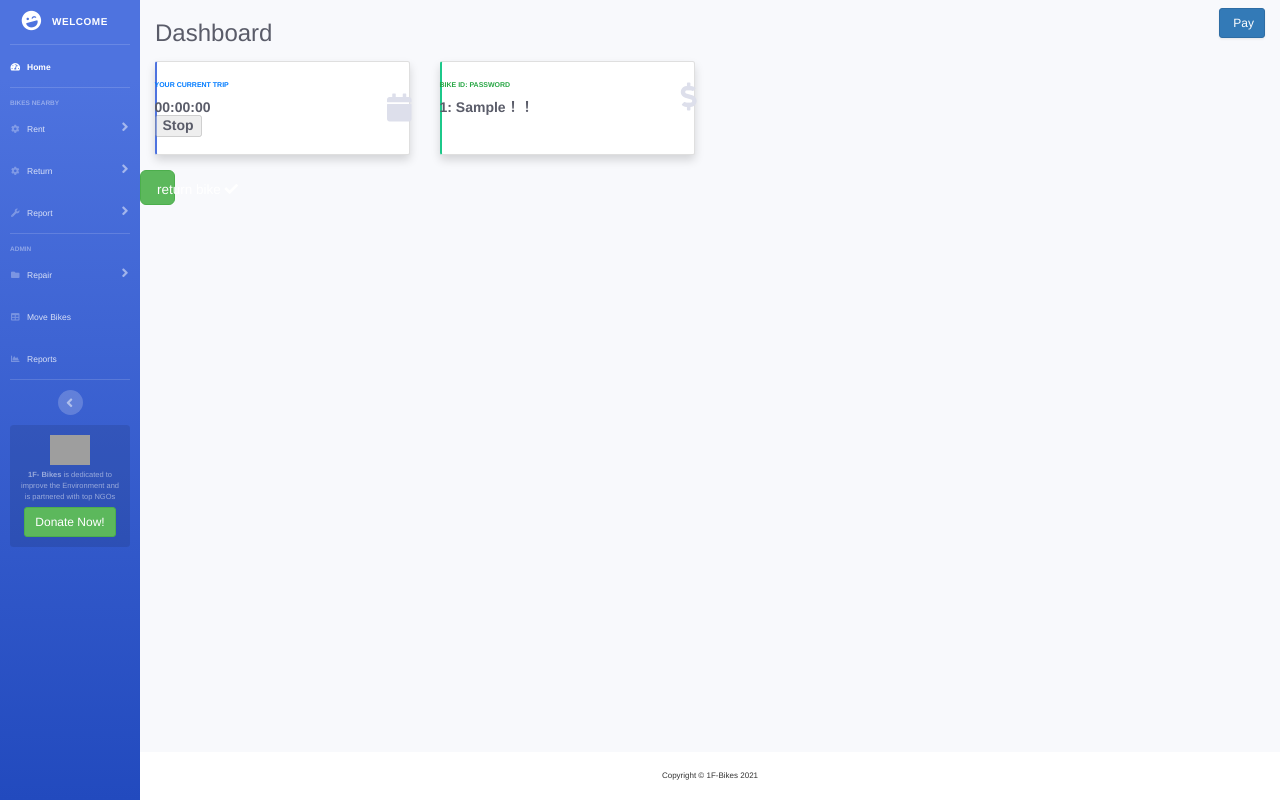
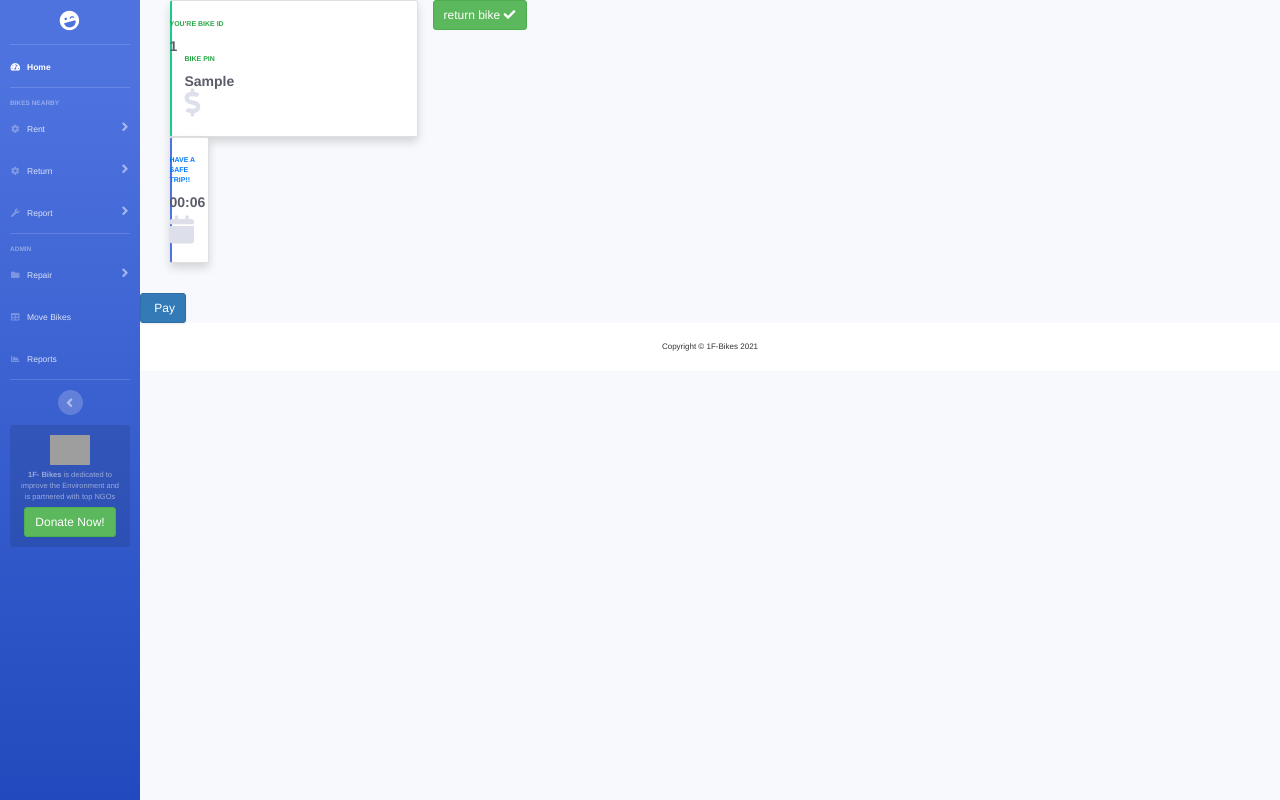
Before and after one commit to ananthp189/1Fbikes, a Django app: template bike/bikeapp/templates/bikeapp/rentbike.html in a window 1280 px wide. Run offline with Django 3.2, Linux system fonts and the light colour scheme; the template is opened without the code that fills it: most values are stand-ins (such as "Sample title", 1, 10 or a date in 2020); some libraries are stand-ins or nearby versions; grey boxes are pictures that could not be loaded.

Commit message:
added a better timer and rearranged stuff on the rentbike page

```diff
--- a/bike/bikeapp/templates/bikeapp/rentbike.html
+++ b/bike/bikeapp/templates/bikeapp/rentbike.html
@@ -27,6 +27,7 @@
     <!-- Custom styles for this template-->
    	<link rel="stylesheet" href="{% static 'css/sb-admin-2.min.css' %}" />
 	<link rel="stylesheet" href="{% static 'css/bootstrap.min.css' %}" />
+	<link rel="stylesheet" href="{% static 'css/stopwatch.js' %}" />
 	<link rel="stylesheet" href="https://stackpath.bootstrapcdn.com/bootstrap/4.1.3/css/bootstrap.min.css" integrity="sha384-MCw98/SFnGE8fJT3GXwEOngsV7Zt27NXFoaoApmYm81iuXoPkFOJwJ8ERdknLPMO" crossorigin="anonymous">
 	<script src="https://stackpath.bootstrapcdn.com/bootstrap/4.1.3/js/bootstrap.min.js" integrity="sha384-ChfqqxuZUCnJSK3+MXmPNIyE6ZbWh2IMqE241rYiqJxyMiZ6OW/JmZQ5stwEULTy" crossorigin="anonymous"></script>
 	<link rel = "stylesheet" href = "https://maxcdn.bootstrapcdn.com/bootstrap/3.3.6/css/bootstrap.min.css"/>
@@ -47,7 +48,6 @@
                 <div class="sidebar-brand-icon rotate-n-15">
                     <i class="fas fa-laugh-wink"></i>
                 </div>
-                <div class="sidebar-brand-text mx-3">Welcome</sup></div>
             </a>
 
             <!-- Divider -->
@@ -177,14 +177,35 @@
             <div id="content">
                 <div class="container-fluid">
 
-                    <!-- Page Heading -->
-                    <div class="d-sm-flex align-items-center justify-content-between mb-4">
-                        <h1 class="h3 mb-0 text-gray-800">Dashboard</h1>
-                        <a href="#" class="d-none d-sm-inline-block btn btn-sm btn-primary shadow-sm"><i
-                                class="fas fa-danger fa-sm text-white-50"></i> Pay</a>
+
+
+                        <!-- Earnings (Monthly) Card Example -->
+                        <div class="col-xl-3 col-md-6 mb-4">
+                            <div class="card border-left-success shadow h-100 py-2">
+                                <div class="card-body">
+                                    <div class="row no-gutters align-items-center">
+											<div class="col mr-2">
+												<div class="text-xs font-weight-bold text-success text-uppercase mb-1">
+												You're Bike ID</div>
+												<div class="h5 mb-0 font-weight-bold text-gray-800"><div class="page-description">
+												{{bike_id}}
 												</div>
-
-                    <!-- Content Row -->
+											</div>
+											<div class="col mr-2">
+												<div class="text-xs font-weight-bold text-success text-uppercase mb-1">
+                                                Bike Pin </div>
+												<div class="h5 mb-0 font-weight-bold text-gray-800"><div class="page-description">
+												 {{ bike_pin }}
+												</div>
+											</div>
+                                        </div>
+                                        <div class="col-auto">
+                                            <i class="fas fa-dollar-sign fa-2x text-gray-300"></i>
+                                        </div>
+                                    </div>
+                                </div>
+                            </div>
+                        </div>
 						<div class="row">
 
                         <!-- Earnings (Monthly) Card Example -->
@@ -194,39 +215,13 @@
                                     <div class="row no-gutters align-items-center">
                                         <div class="col mr-2">
                                             <div class="text-xs font-weight-bold text-primary text-uppercase mb-1">
-                                                  Your current Trip</div>
+                                                  Have a Safe Trip!!</div>
                                             <div class="h5 mb-0 font-weight-bold text-gray-800">
-												<div id="stopwatch">
-												  <!-- CURRENT TIME -->
-												  <div id="sw-time">00:00:00</div>
-												  <!-- CONTROLS -->
-												  <input type="button" value="Stop" id="sw-rst" disabled/>
-												</div>
+												<label id="minutes">00</label>:<label id="seconds">00</label>
 											</div>
                                         </div>
                                         <div class="col-auto">
                                             <i class="fas fa-calendar fa-2x text-gray-300"></i>
-                                        </div>
-                                    </div>
-                                </div>
-                            </div>
-                        </div>
-
-
-                        <!-- Earnings (Monthly) Card Example -->
-                        <div class="col-xl-3 col-md-6 mb-4">
-                            <div class="card border-left-success shadow h-100 py-2">
-                                <div class="card-body">
-                                    <div class="row no-gutters align-items-center">
-                                        <div class="col mr-2">
-                                            <div class="text-xs font-weight-bold text-success text-uppercase mb-1">
-                                                Bike ID: Password</div>
-                                            <div class="h5 mb-0 font-weight-bold text-gray-800"><div class="page-description">
-								{{bike_id}}: {{ bike_pin }}！！
-							</div></div>
-                                        </div>
-                                        <div class="col-auto">
-                                            <i class="fas fa-dollar-sign fa-2x text-gray-300"></i>
                                         </div>
                                     </div>
                                 </div>
@@ -238,9 +233,13 @@
 
                 </div>
                 <!-- /.container-fluid -->
-			<a href="/return" class="btn btn-success btn-circle btn-lg">return bike
+						<a href="/return" class="btn btn-success btn-sm">return bike
                                 <i class="fas fa-check"></i>
                          </a>
+				</div>
+				<div>
+							<a href="#" class="d-none d-sm-inline-block btn btn-sm btn-primary shadow-sm"><i
+                                class="fas fa-danger fa-sm text-white-50"></i> Pay</a>
                     </div>
             <!-- End of Main Content -->
 
@@ -304,32 +303,29 @@
 	<html xmlns="http://www.w3.org/1999/xhtml" >
 
 <script type="text/javascript">
-        var check = null;
+	var minutesLabel = document.getElementById("minutes");
+	var secondsLabel = document.getElementById("seconds");
+	var totalSeconds = 0;
+	setInterval(setTime, 1000);
 
-        function printDuration() {
-            if (check == null) {
-                var cnt = 0;
+	function setTime() {
+	  ++totalSeconds;
+	  secondsLabel.innerHTML = pad(totalSeconds % 60);
+	  minutesLabel.innerHTML = pad(parseInt(totalSeconds / 60));
+	}
 
-                check = setInterval(function () {
-                    cnt += 1;
-                    document.getElementById("timer").innerHTML = cnt;
-                }, 1000);
+	function pad(val) {
+	  var valString = val + "";
+	  if (valString.length < 2) {
+		return "0" + valString;
+	  } else {
+		return valString;
 	  }
 	}
+</script>
 
-        function stop() {
-            clearInterval(check);
-            check = null;
-            document.getElementById("timer").innerHTML = '0';
-        }
-    </script>
-</head>
-<body>
-<div>
 
-</div>
-</body>
-</html>
+
 
 
 </body>
```
Lines whose indentation alone changed are shown as unchanged.
